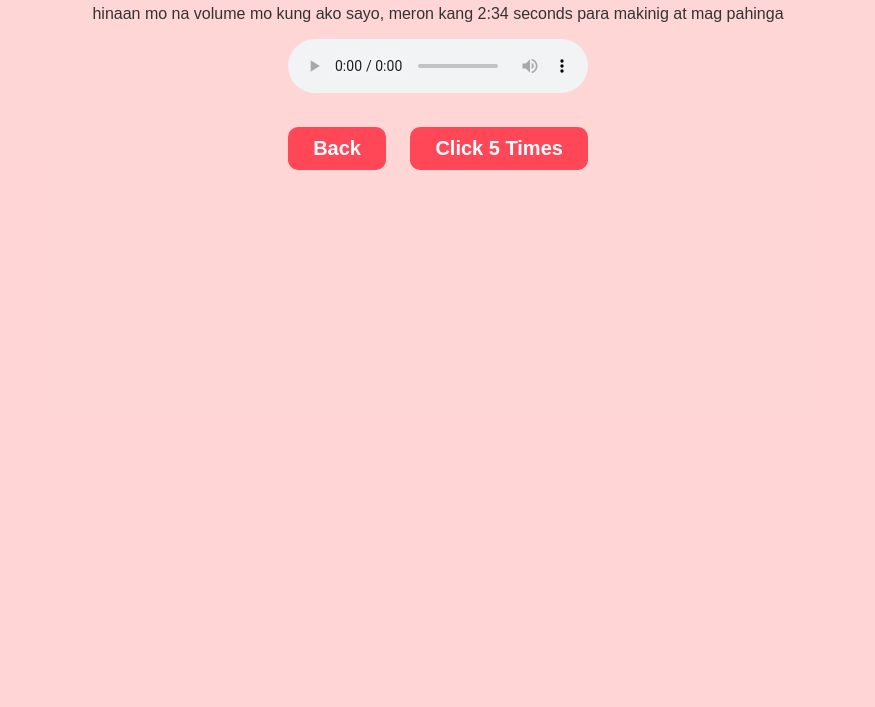
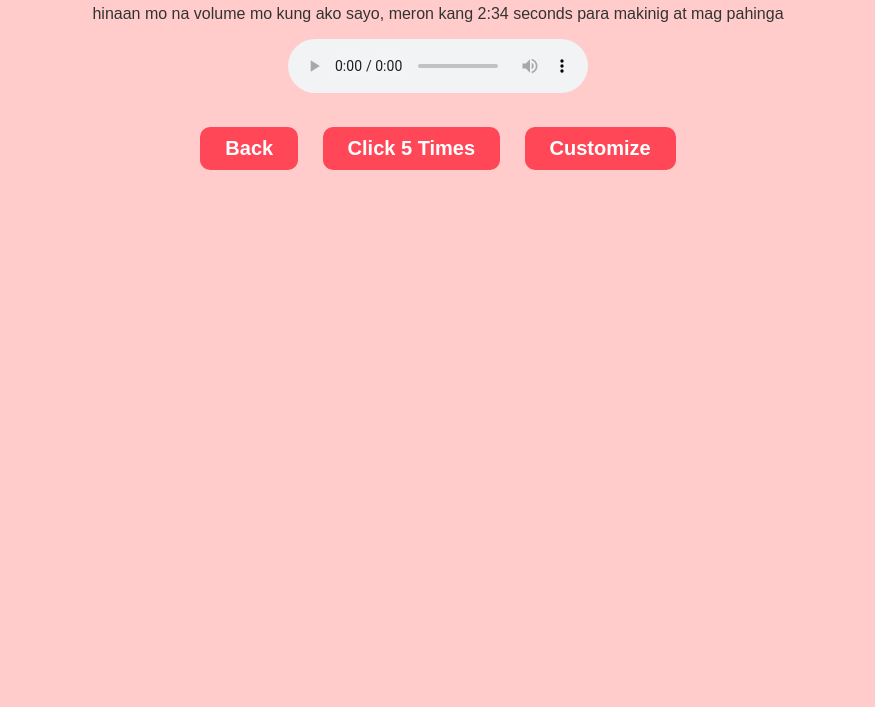
Before and after one commit to Groovy30/di-ko-alam, a plain HTML site: page smile.html in a window 1280 px wide. Shown: the part 93-800 px from the top of the page, without its empty margins (202-1077 px from the left). Drawn offline with Linux system fonts and the light colour scheme.

Commit message:
Update smile.html

```diff
--- a/smile.html
+++ b/smile.html
@@ -55,6 +55,7 @@
             height: 100vh;
             background: rgba(255, 255, 255, 0.2);
             cursor: crosshair;
+            display: none;
         }
     </style>
 </head>
@@ -71,6 +72,7 @@
     <br>
     <button class="btn" onclick="goBack()">Back</button>
     <button class="btn" onclick="clickCounter()">Click 5 Times</button>
+    <button class="btn" onclick="toggleDrawing()">Customize</button>
 
     <!-- Drawing Canvas -->
     <canvas id="drawingCanvas"></canvas>
@@ -80,6 +82,7 @@
         const canvas = document.getElementById("drawingCanvas");
         const ctx = canvas.getContext("2d");
         let drawing = false;
+        let drawingEnabled = false;
 
         canvas.width = window.innerWidth;
         canvas.height = window.innerHeight;
@@ -96,13 +99,17 @@
             }
         }
 
-        // Drawing functions
-        canvas.addEventListener("mousedown", () => drawing = true);
-        canvas.addEventListener("mouseup", () => drawing = false);
+        function toggleDrawing() {
+            drawingEnabled = !drawingEnabled;
+            canvas.style.display = drawingEnabled ? "block" : "none";
+        }
+
+        canvas.addEventListener("mousedown", () => { if (drawingEnabled) drawing = true; });
+        canvas.addEventListener("mouseup", () => { drawing = false; ctx.beginPath(); });
         canvas.addEventListener("mousemove", draw);
 
         function draw(event) {
-            if (!drawing) return;
+            if (!drawing || !drawingEnabled) return;
             ctx.lineWidth = 3;
             ctx.lineCap = "round";
             ctx.strokeStyle = "black";
```
